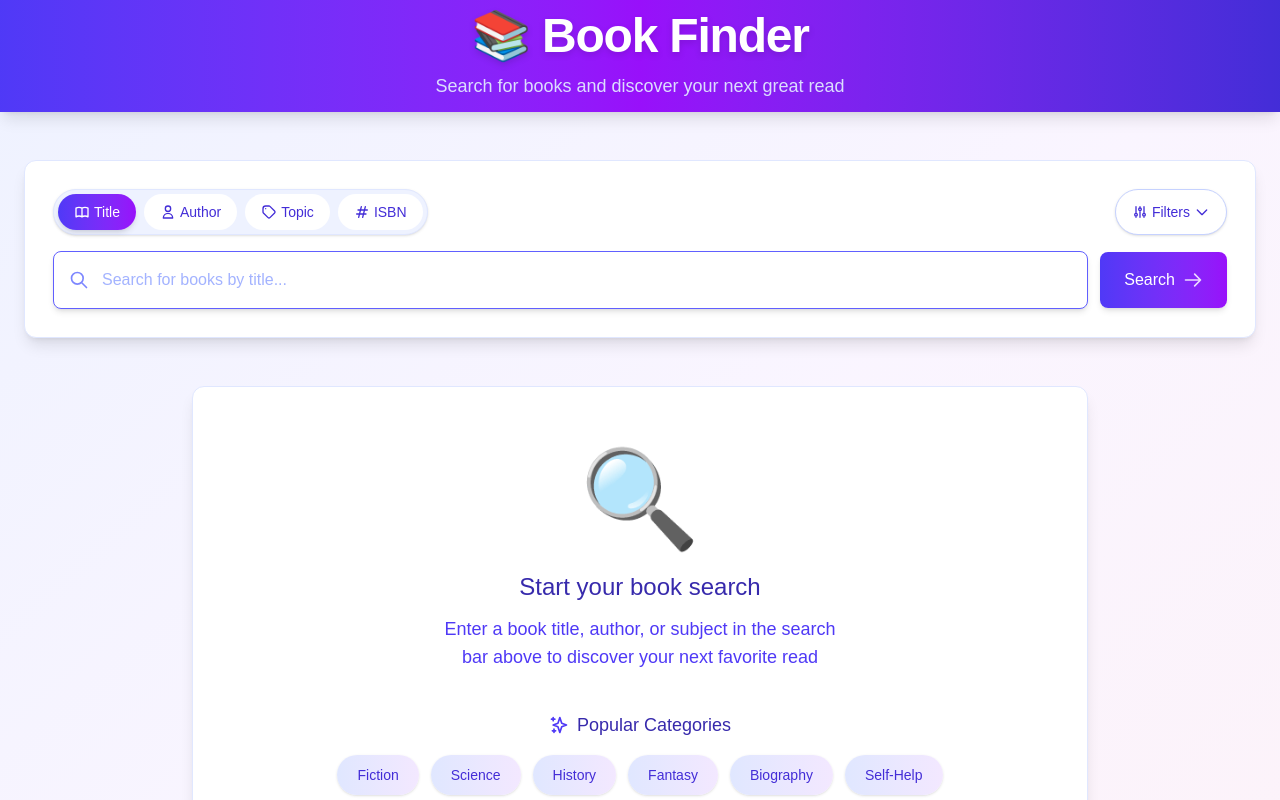
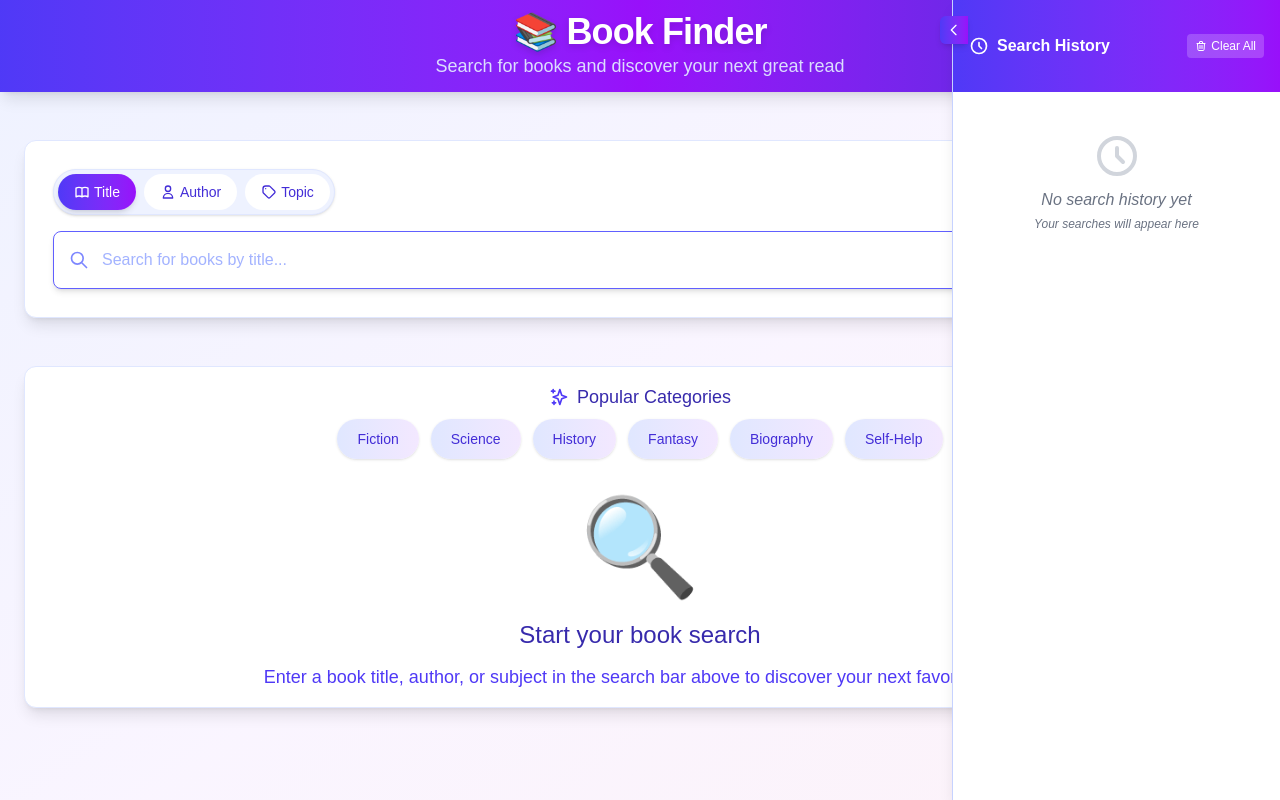
Before and after one commit to shivanshcoding/Book-Finder, a Next.js app in the folder frontend/: page / in a window 1280 px wide. Shown: the top 800 px of the page. Built offline with nearby package versions, Linux system fonts and the light colour scheme.

Commit message:
Refined Advanced Filters

```diff
--- a/frontend/src/app/page.js
+++ b/frontend/src/app/page.js
@@ -1,11 +1,12 @@
 // frontend/app/page.jsx
 "use client";
 
-import React, { useState } from "react";
+import React, { useState, useEffect } from "react";
 import Head from "next/head";
 import SearchBar from "../components/SearchBar";
 import BookCard from "../components/BookCard";
 import Loader from "../components/Loader";
+import SearchHistorySidebar from "../components/SearchHistorySidebar";
 
 const HomePage = () => {
     const [books, setBooks] = useState([]);
@@ -27,11 +28,11 @@ const HomePage = () => {
     ]);
 
     // Load search history from localStorage on component mount
-    React.useEffect(() => {
+    useEffect(() => {
         const savedHistory = localStorage.getItem('searchHistory');
         if (savedHistory) {
             try {
-                setSearchHistory(JSON.parse(savedHistory).slice(0, 5));
+                setSearchHistory(JSON.parse(savedHistory));
             } catch (e) {
                 console.error("Error loading search history:", e);
             }
@@ -48,7 +49,7 @@ const HomePage = () => {
             // Build the API URL based on search type
             let apiUrl = 'http://localhost:5000/api/books?';
 
-            switch(searchData.type) {
+            switch (searchData.type) {
                 case "author":
                     apiUrl += `author=${encodeURIComponent(searchData.query)}`;
                     break;
@@ -78,16 +79,18 @@ const HomePage = () => {
             if (data.docs && data.docs.length > 0) {
                 setBooks(data.docs.slice(0, 20)); // Show first 20 results
 
-                // Save to search history
+                // Save to search history with more details
                 const newSearch = {
                     query: searchData.query,
                     type: searchData.type,
-                    timestamp: new Date().toISOString()
+                    timestamp: new Date().toISOString(),
+                    filters: searchData.filters || {},
+                    resultCount: data.docs.length
                 };
 
                 const updatedHistory = [newSearch, ...searchHistory.filter(item =>
                     item.query !== searchData.query || item.type !== searchData.type
-                )].slice(0, 5);
+                )];
 
                 setSearchHistory(updatedHistory);
                 localStorage.setItem('searchHistory', JSON.stringify(updatedHistory));
@@ -102,8 +105,23 @@ const HomePage = () => {
         }
     };
 
+    // Handle selecting a search from history
+    const handleSelectHistory = (historyItem) => {
+        searchBooks({
+            query: historyItem.query,
+            type: historyItem.type,
+            filters: {}
+        });
+    };
+
     return (
         <div className="min-h-screen bg-gradient-to-br from-indigo-50 via-purple-50 to-pink-50 animate-gradient-x">
+            {/* Search History Sidebar */}
+            <SearchHistorySidebar
+                searchHistory={searchHistory}
+                onSelectHistory={handleSelectHistory}
+                setSearchHistory={setSearchHistory}
+            />
             <Head>
                 <title>Book Finder - Search for your favorite books</title>
                 <meta name="description" content="Find books by title, author, or subject using the Open Library API" />
@@ -112,14 +130,16 @@ const HomePage = () => {
             {/* Header with gradient and shadow */}
             <header className="bg-gradient-to-r from-indigo-600 via-purple-600 to-indigo-700 shadow-lg py-5 sm:py-3 mb-6  sticky top-0 z-10 backdrop-blur-sm bg-opacity-95">
                 <div className="container mx-auto px-4 sm:px-6">
-                        <h1 className="text-3xl md:text-5xl font-bold text-center text-white tracking-tight drop-shadow-md animate-fadeIn">
+                    <h1 className="text-3xl md:text-4xl font-bold text-center text-white tracking-tight drop-shadow-md animate-fadeIn">
                         <span className="inline-block transform hover:scale-105 transition-transform duration-300 text-shadow-black-md">📚</span> Book Finder
                     </h1>
-                        <p className="text-center text-indigo-100 mt-2 sm:mt-3 text-base sm:text-lg max-w-2xl mx-auto opacity-95">
+                    <p className="text-center text-indigo-100 text-base sm:text-lg max-w-2xl mx-auto opacity-95">
                         Search for books and discover your next great read
                     </p>
                 </div>
             </header>
+
+
 
             <main className="container mx-auto px-4 sm:px-6 py-4 sm:py-6 max-w-7xl flex-grow">
                 {/* Search section with card-like appearance */}
@@ -169,16 +189,10 @@ const HomePage = () => {
 
                 {/* Empty state when no search has been performed */}
                 {!loading && !error && books.length === 0 && !searchParams.query && (
-                        <div className="text-center py-10 sm:py-16 bg-white rounded-xl shadow-lg border border-indigo-100 max-w-4xl mx-auto animate-fadeIn">
-                            <div className="text-7xl sm:text-8xl mb-4 sm:mb-6 animate-float">🔍</div>
-                            <h3 className="text-xl sm:text-2xl font-medium text-indigo-800 mb-3">Start your book search</h3>
-                            <p className="text-indigo-600 max-w-md mx-auto text-base sm:text-lg mb-10 px-4">
-                                Enter a book title, author, or subject in the search bar above to discover your next favorite read
-                            </p>
-
+                    <div className="text-center py-4 sm:py-4 bg-white rounded-xl shadow-lg border border-indigo-100 max-w-10xl mx-auto animate-fadeIn">
                         {/* Popular Categories */}
                         <div className="mb-10">
-                                <h4 className="text-lg font-medium text-indigo-800 mb-4 flex items-center justify-center">
+                            <h4 className="text-lg font-medium text-indigo-800 mb-2 flex items-center justify-center">
                                 <svg className="w-5 h-5 mr-2 text-indigo-600" fill="none" stroke="currentColor" viewBox="0 0 24 24" xmlns="http://www.w3.org/2000/svg">
                                     <path strokeLinecap="round" strokeLinejoin="round" strokeWidth="2" d="M5 3v4M3 5h4M6 17v4m-2-2h4m5-16l2.286 6.857L21 12l-5.714 2.143L13 21l-2.286-6.857L5 12l5.714-2.143L13 3z"></path>
                                 </svg>
@@ -193,50 +207,25 @@ const HomePage = () => {
                                             type: category.type,
                                             filters: {}
                                         })}
-                                            className="px-5 py-2.5 bg-gradient-to-r from-indigo-100 to-purple-100 hover:from-indigo-200 hover:to-purple-200 text-indigo-700 rounded-full text-sm font-medium transition-all duration-300 shadow-sm hover:shadow-md transform hover:scale-105 active:scale-95"
+                                        className="cursor-pointer px-5 py-2.5 bg-gradient-to-r from-indigo-100 to-purple-100 hover:from-indigo-200 hover:to-purple-200 text-indigo-700 rounded-full text-sm font-medium transition-all duration-300 shadow-sm hover:shadow-md transform hover:scale-105 active:scale-95"
                                     >
                                         {category.name}
                                     </button>
                                 ))}
                             </div>
                         </div>
-
-                            {/* Search History */}
-                            {searchHistory.length > 0 && (
-                                <div>
-                                    <h4 className="text-lg font-medium text-indigo-800 mb-4 flex items-center justify-center">
-                                        <svg className="w-5 h-5 mr-2 text-indigo-600" fill="none" stroke="currentColor" viewBox="0 0 24 24" xmlns="http://www.w3.org/2000/svg">
-                                            <path strokeLinecap="round" strokeLinejoin="round" strokeWidth="2" d="M12 8v4l3 3m6-3a9 9 0 11-18 0 9 9 0 0118 0z"></path>
-                                        </svg>
-                                        Recent Searches
-                                    </h4>
-                                    <div className="flex flex-wrap justify-center gap-3">
-                                        {searchHistory.map((item, index) => (
-                                            <button
-                                                key={index}
-                                                onClick={() => searchBooks({
-                                                    query: item.query,
-                                                    type: item.type,
-                                                    filters: {}
-                                                })}
-                                                className="px-5 py-2.5 bg-gradient-to-r from-purple-100 to-pink-100 hover:from-purple-200 hover:to-pink-200 text-purple-700 rounded-full text-sm font-medium transition-all duration-300 shadow-sm hover:shadow-md transform hover:scale-105 active:scale-95 flex items-center"
-                                            >
-                                                <span>{item.query}</span>
-                                                <span className="ml-2 bg-purple-200 text-purple-800 text-xs px-2.5 py-1 rounded-full">
-                                                    {item.type}
-                                                </span>
-                                            </button>
-                                        ))}
-                                    </div>
-                                </div>
-                            )}
+                        <div className="text-7xl sm:text-8xl mb-4 sm:mb-6 animate-float">🔍</div>
+                        <h3 className="text-xl sm:text-2xl font-medium text-indigo-800 mb-3">Start your book search</h3>
+                        <p className="text-indigo-600 mx-auto text-base sm:text-lg px-4">
+                            Enter a book title, author, or subject in the search bar above to discover your next favorite read
+                        </p>
                     </div>
                 )}
             </main>
 
             {/* Footer */}
-                <footer className="bg-gradient-to-r from-indigo-700 via-purple-700 to-indigo-800 mt-10 sm:mt-20 py-8 sm:py-10 text-white shadow-inner">
-                    <div className="container mx-auto px-4 sm:px-6 text-center">
+            <footer className="bg-gradient-to-r from-indigo-700 via-purple-700 to-indigo-800 mt-4 sm:mt-20 py-5 sm:py-5 text-white shadow-inner">
+                <div className="container mx-auto px-4 sm:px-3 text-center">
                     <p className="text-sm sm:text-base opacity-90">© {new Date().getFullYear()} Book Finder. Powered by Open Library API.</p>
                     <p className="text-xs text-indigo-200 mt-2">Find your next favorite book with ease.</p>
                 </div>
--- a/frontend/src/components/SearchBar.jsx
+++ b/frontend/src/components/SearchBar.jsx
@@ -115,7 +115,7 @@ const SearchBar = ({ onSearch }) => {
           <button
             type="button"
             onClick={() => handleSearchTypeChange("title")}
-            className={`px-4 py-2 text-sm font-medium rounded-full transition-all duration-300 flex items-center ${
+            className={`cursor-pointer px-4 py-2 text-sm font-medium rounded-full transition-all duration-300 flex items-center ${
               searchType === "title"
                 ? "bg-gradient-to-r from-indigo-600 to-purple-600 text-white shadow-md"
                 : "bg-white text-indigo-700 hover:bg-indigo-100 hover:text-indigo-800"
@@ -129,7 +129,7 @@ const SearchBar = ({ onSearch }) => {
           <button
             type="button"
             onClick={() => handleSearchTypeChange("author")}
-            className={`px-4 py-2 text-sm font-medium rounded-full transition-all duration-300 flex items-center ${
+            className={`cursor-pointer px-4 py-2 text-sm font-medium rounded-full transition-all duration-300 flex items-center ${
               searchType === "author"
                 ? "bg-gradient-to-r from-indigo-600 to-purple-600 text-white shadow-md"
                 : "bg-white text-indigo-700 hover:bg-indigo-100 hover:text-indigo-800"
@@ -143,7 +143,7 @@ const SearchBar = ({ onSearch }) => {
           <button
             type="button"
             onClick={() => handleSearchTypeChange("subject")}
-            className={`px-4 py-2 text-sm font-medium rounded-full transition-all duration-300 flex items-center ${
+            className={`cursor-pointer px-4 py-2 text-sm font-medium rounded-full transition-all duration-300 flex items-center ${
               searchType === "subject"
                 ? "bg-gradient-to-r from-indigo-600 to-purple-600 text-white shadow-md"
                 : "bg-white text-indigo-700 hover:bg-indigo-100 hover:text-indigo-800"
@@ -153,20 +153,6 @@ const SearchBar = ({ onSearch }) => {
               <path strokeLinecap="round" strokeLinejoin="round" strokeWidth="2" d="M7 7h.01M7 3h5c.512 0 1.024.195 1.414.586l7 7a2 2 0 010 2.828l-7 7a2 2 0 01-2.828 0l-7-7A1.994 1.994 0 013 12V7a4 4 0 014-4z"></path>
             </svg>
             Topic
-          </button>
-          <button
-            type="button"
-            onClick={() => handleSearchTypeChange("isbn")}
-            className={`px-4 py-2 text-sm font-medium rounded-full transition-all duration-300 flex items-center ${
-              searchType === "isbn"
-                ? "bg-gradient-to-r from-indigo-600 to-purple-600 text-white shadow-md"
-                : "bg-white text-indigo-700 hover:bg-indigo-100 hover:text-indigo-800"
-            }`}
-          >
-            <svg className="h-4 w-4 mr-1" fill="none" stroke="currentColor" viewBox="0 0 24 24" xmlns="http://www.w3.org/2000/svg">
-              <path strokeLinecap="round" strokeLinejoin="round" strokeWidth="2" d="M7 20l4-16m2 16l4-16M6 9h14M4 15h14"></path>
-            </svg>
-            ISBN
           </button>
         </div>
 
@@ -179,7 +165,7 @@ const SearchBar = ({ onSearch }) => {
           <svg className="h-4 w-4 mr-1" fill="none" stroke="currentColor" viewBox="0 0 24 24" xmlns="http://www.w3.org/2000/svg">
             <path strokeLinecap="round" strokeLinejoin="round" strokeWidth="2" d="M12 6V4m0 2a2 2 0 100 4m0-4a2 2 0 110 4m-6 8a2 2 0 100-4m0 4a2 2 0 110-4m0 4v2m0-6V4m6 6v10m6-2a2 2 0 100-4m0 4a2 2 0 110-4m0 4v2m0-6V4"></path>
           </svg>
-          <span>Filters</span>
+          <span className="cursor-pointer">Filters</span>
           <svg
             className={`ml-1 h-4 w-4 transition-transform duration-300 ${
               showAdvancedFilters ? "rotate-180" : ""
--- /dev/null
+++ b/frontend/src/components/SearchHistorySidebar.jsx
@@ -0,0 +1,121 @@
+import React, { useState, useEffect } from 'react';
+
+const SearchHistorySidebar = ({ searchHistory, onSelectHistory, setSearchHistory }) => {
+  const [isOpen, setIsOpen] = useState(true);
+
+  // Format the timestamp to a readable format
+  const formatTimestamp = (timestamp) => {
+    const date = new Date(timestamp);
+    return `${date.toLocaleDateString()} ${date.toLocaleTimeString([], { hour: '2-digit', minute: '2-digit' })}`;
+  };
+
+  // Clear all search history
+  const clearHistory = () => {
+    setSearchHistory([]);
+    localStorage.removeItem('searchHistory');
+  };
+
+  // Remove a specific search history item
+  const removeHistoryItem = (index) => {
+    const updatedHistory = [...searchHistory];
+    updatedHistory.splice(index, 1);
+    setSearchHistory(updatedHistory);
+    localStorage.setItem('searchHistory', JSON.stringify(updatedHistory));
+  };
+
+  return (
+    <div className={`fixed top-0 right-0 h-[calc(100vh)] z-20 transition-all duration-300 ease-in-out ${isOpen ? 'translate-x-0' : 'translate-x-[calc(100%-2.5rem)]'}`}>
+      {/* Toggle button */}
+      <button
+        onClick={() => setIsOpen(!isOpen)}
+        className="absolute top-4 -left-3 bg-gradient-to-r from-indigo-600 to-purple-600 text-white p-1.5 rounded-l-md shadow-md hover:shadow-lg transition-all duration-300 flex items-center justify-center"
+        aria-label={isOpen ? 'Collapse sidebar' : 'Expand sidebar'}
+      >
+        <svg
+          className="w-4 h-4 transition-transform duration-300"
+          style={{ transform: isOpen ? 'rotate(0deg)' : 'rotate(180deg)' }}
+          fill="none"
+          stroke="currentColor"
+          viewBox="0 0 24 24"
+          xmlns="http://www.w3.org/2000/svg"
+        >
+          <path strokeLinecap="round" strokeLinejoin="round" strokeWidth="2" d="M15 19l-7-7 7-7"></path>
+        </svg>
+      </button>
+
+      {/* Sidebar content */}
+      <div className="bg-white border-l border-indigo-200 shadow-lg h-full w-82 overflow-hidden flex flex-col">
+        <div className="bg-gradient-to-r from-indigo-600 to-purple-600 text-white p-4 flex justify-between items-center">
+          <h3 className="font-semibold flex items-center">
+            <svg className="w-5 h-15 mr-2" fill="none" stroke="currentColor" viewBox="0 0 24 24" xmlns="http://www.w3.org/2000/svg">
+              <path strokeLinecap="round" strokeLinejoin="round" strokeWidth="2" d="M12 8v4l3 3m6-3a9 9 0 11-18 0 9 9 0 0118 0z"></path>
+            </svg>
+            Search History
+          </h3>
+          <button
+            onClick={clearHistory}
+            className="text-xs bg-white/20 hover:bg-white/30 text-white px-2 py-1 rounded transition-colors duration-300 flex items-center"
+            disabled={searchHistory.length === 0}
+          >
+            <svg className="w-3 h-3 mr-1" fill="none" stroke="currentColor" viewBox="0 0 24 24" xmlns="http://www.w3.org/2000/svg">
+              <path strokeLinecap="round" strokeLinejoin="round" strokeWidth="2" d="M19 7l-.867 12.142A2 2 0 0116.138 21H7.862a2 2 0 01-1.995-1.858L5 7m5 4v6m4-6v6m1-10V4a1 1 0 00-1-1h-4a1 1 0 00-1 1v3M4 7h16"></path>
+            </svg>
+            Clear All
+          </button>
+        </div>
+
+        <div className="flex-1 overflow-y-auto p-2">
+          {searchHistory.length === 0 ? (
+            <div className="text-center py-8 text-gray-500 italic">
+              <svg className="w-12 h-12 mx-auto text-gray-300 mb-2" fill="none" stroke="currentColor" viewBox="0 0 24 24" xmlns="http://www.w3.org/2000/svg">
+                <path strokeLinecap="round" strokeLinejoin="round" strokeWidth="2" d="M12 8v4l3 3m6-3a9 9 0 11-18 0 9 9 0 0118 0z"></path>
+              </svg>
+              <p>No search history yet</p>
+              <p className="text-xs mt-1">Your searches will appear here</p>
+            </div>
+          ) : (
+            <ul className="space-y-2">
+              {searchHistory.map((item, index) => (
+                <li
+                  key={index}
+                  className="bg-gradient-to-r from-indigo-50 to-purple-50 rounded-lg p-3 shadow-sm hover:shadow-md transition-all duration-300 relative group"
+                >
+                  <button
+                    onClick={() => onSelectHistory(item)}
+                    className="w-full text-left"
+                  >
+                    <div className="flex items-center mb-1">
+                      <span className="font-medium text-indigo-800">{item.query}</span>
+                      <span className="ml-2 bg-indigo-100 text-indigo-800 text-xs px-2 py-0.5 rounded-full">
+                        {item.type}
+                      </span>
+                    </div>
+                    <div className="text-xs text-gray-500 flex items-center">
+                      <svg className="w-3 h-3 mr-1" fill="none" stroke="currentColor" viewBox="0 0 24 24" xmlns="http://www.w3.org/2000/svg">
+                        <path strokeLinecap="round" strokeLinejoin="round" strokeWidth="2" d="M12 8v4l3 3m6-3a9 9 0 11-18 0 9 9 0 0118 0z"></path>
+                      </svg>
+                      {formatTimestamp(item.timestamp)}
+                    </div>
+                  </button>
+
+                  {/* Delete button */}
+                  <button
+                    onClick={() => removeHistoryItem(index)}
+                    className="absolute top-2 right-2 text-gray-400 hover:text-red-500 opacity-0 group-hover:opacity-100 transition-opacity duration-300"
+                    aria-label="Remove from history"
+                  >
+                    <svg className="w-4 h-4" fill="none" stroke="currentColor" viewBox="0 0 24 24" xmlns="http://www.w3.org/2000/svg">
+                      <path strokeLinecap="round" strokeLinejoin="round" strokeWidth="2" d="M6 18L18 6M6 6l12 12"></path>
+                    </svg>
+                  </button>
+                </li>
+              ))}
+            </ul>
+          )}
+        </div>
+      </div>
+    </div>
+  );
+};
+
+export default SearchHistorySidebar;
```
Lines whose indentation alone changed are shown as unchanged.
